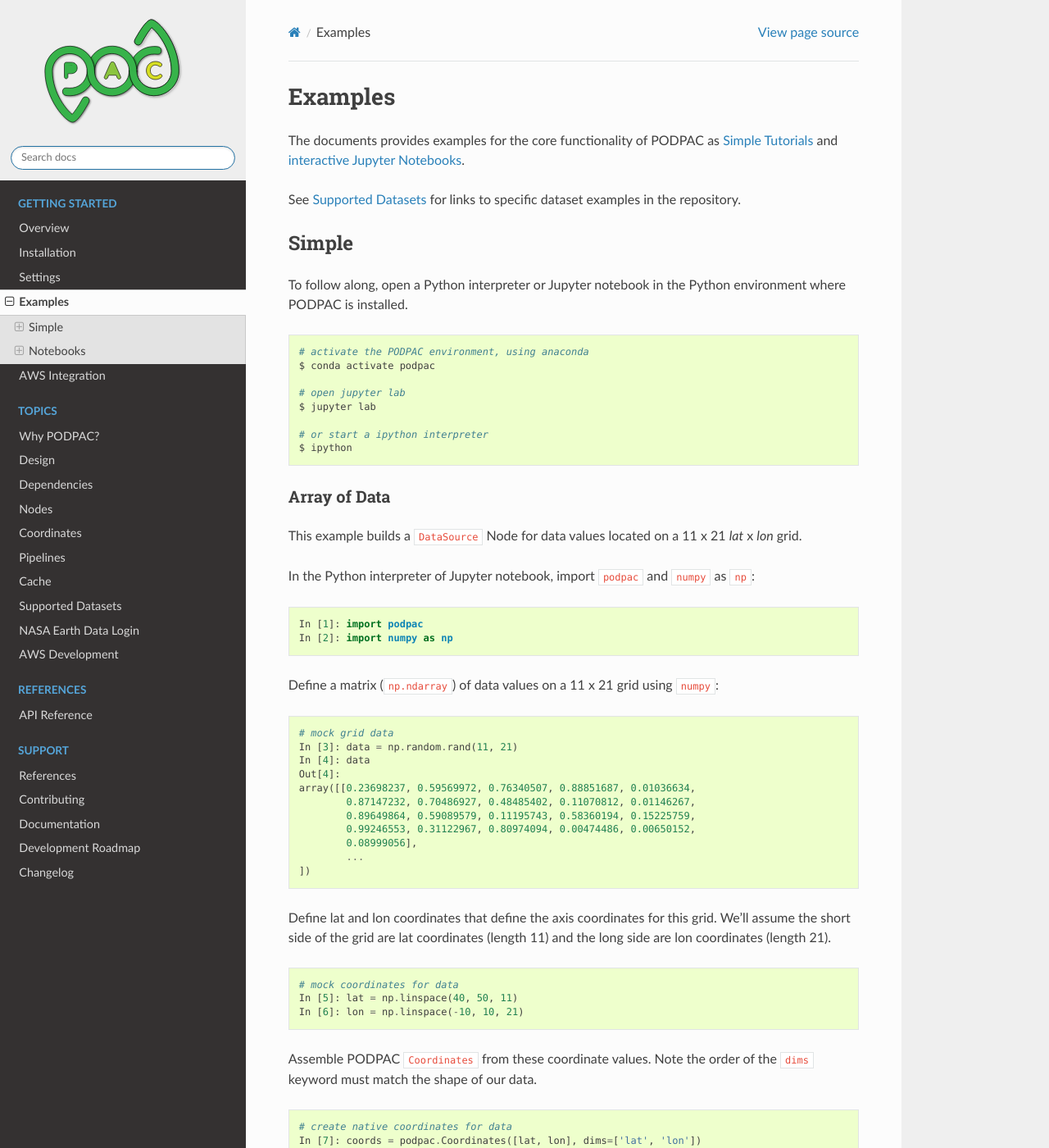
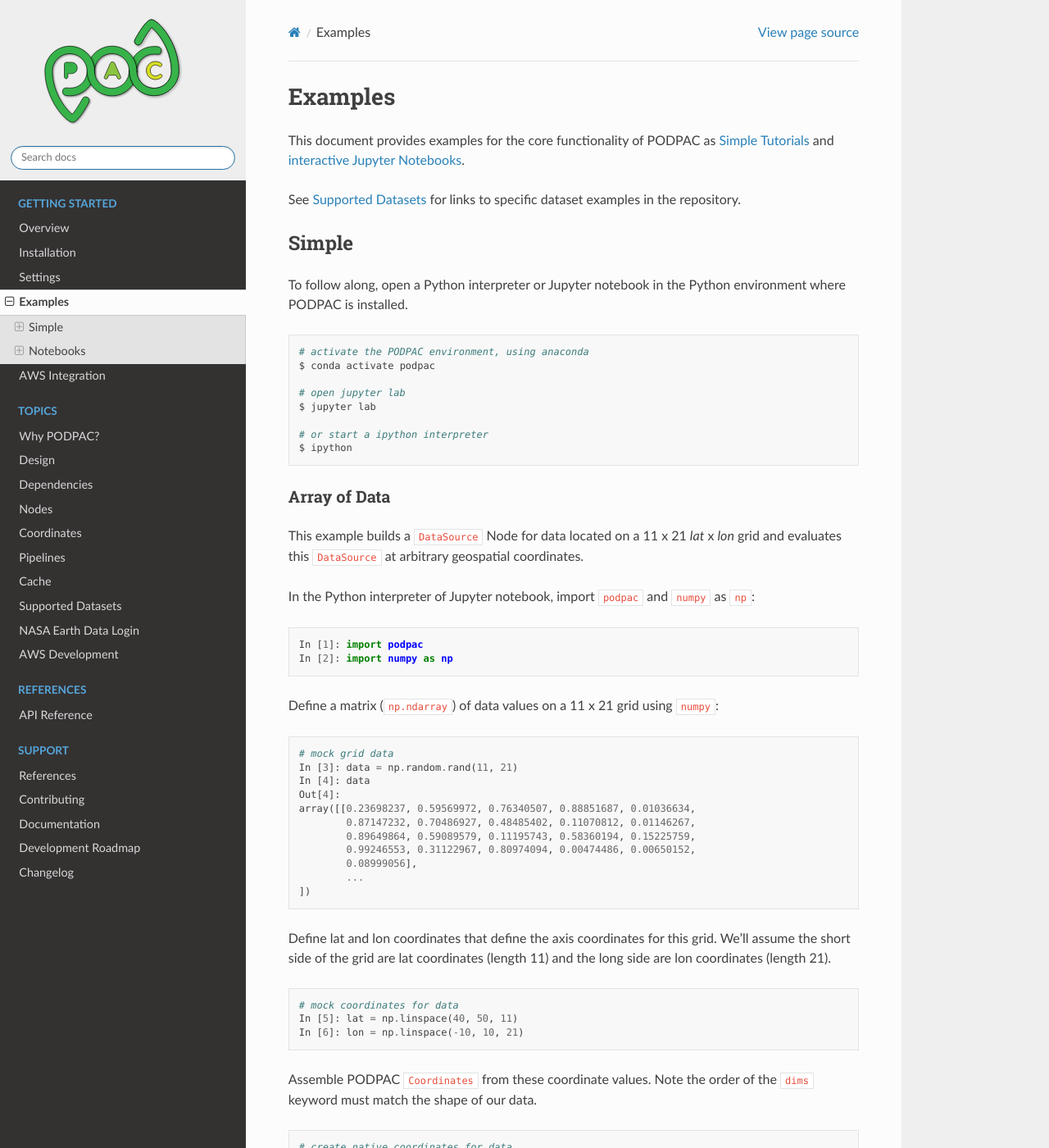
Before and after one commit to creare-com/podpac, a Sphinx documentation site: the page built from doc/source/examples.rst, in a window 1280 px wide and 1400 px high. Shown: the whole window at 82% size. Built offline with Sphinx 7.4.7 and the Read the Docs theme 2.0.0, drawn with Linux system fonts in a browser that asks for light colours.

Commit message:
DOC: quick edit, fix syntax highlight, add blockquote style
This is the last commit I will make on this release

```diff
--- a/doc/source/_static/style.css
+++ b/doc/source/_static/style.css
@@ -17,3 +17,9 @@
 .wy-nav-top {
   background-color: #EEE;
 }
+
+
+blockquote {
+    color: gray;
+    font-style: italic;
+}
--- a/doc/source/conf.py
+++ b/doc/source/conf.py
@@ -94,7 +94,7 @@
 exclude_patterns = []
 
 # The name of the Pygments (syntax highlighting) style to use.
-pygments_style = "sphinx"
+pygments_style = "default"
 
 # If true, `todo` and `todoList` produce output, else they produce nothing.
 todo_include_todos = True
--- a/doc/source/examples.rst
+++ b/doc/source/examples.rst
@@ -1,7 +1,7 @@
 Examples
 ========
 
-The documents provides examples for the core functionality of PODPAC as `Simple Tutorials <#simple>`_ and `interactive Jupyter Notebooks <#notebooks>`_.
+This document provides examples for the core functionality of PODPAC as `Simple Tutorials <#simple>`_ and `interactive Jupyter Notebooks <#notebooks>`_.
 
 See `Supported Datasets <datasets.html>`_ for links to specific dataset examples in the repository.
 
@@ -26,7 +26,7 @@
 Array of Data
 ~~~~~~~~~~~~~
 
-This example builds a ``DataSource`` Node for data values located on a 11 x 21 *lat* x *lon* grid.
+This example builds a ``DataSource`` Node for data located on a 11 x 21 *lat* x *lon* grid and evaluates this ``DataSource`` at arbitrary geospatial coordinates.
 
 In the Python interpreter of Jupyter notebook, import ``podpac`` and ``numpy`` as ``np``:
 
```
Also changed, not shown: doc/source/overview.md (+3 -3 lines).
